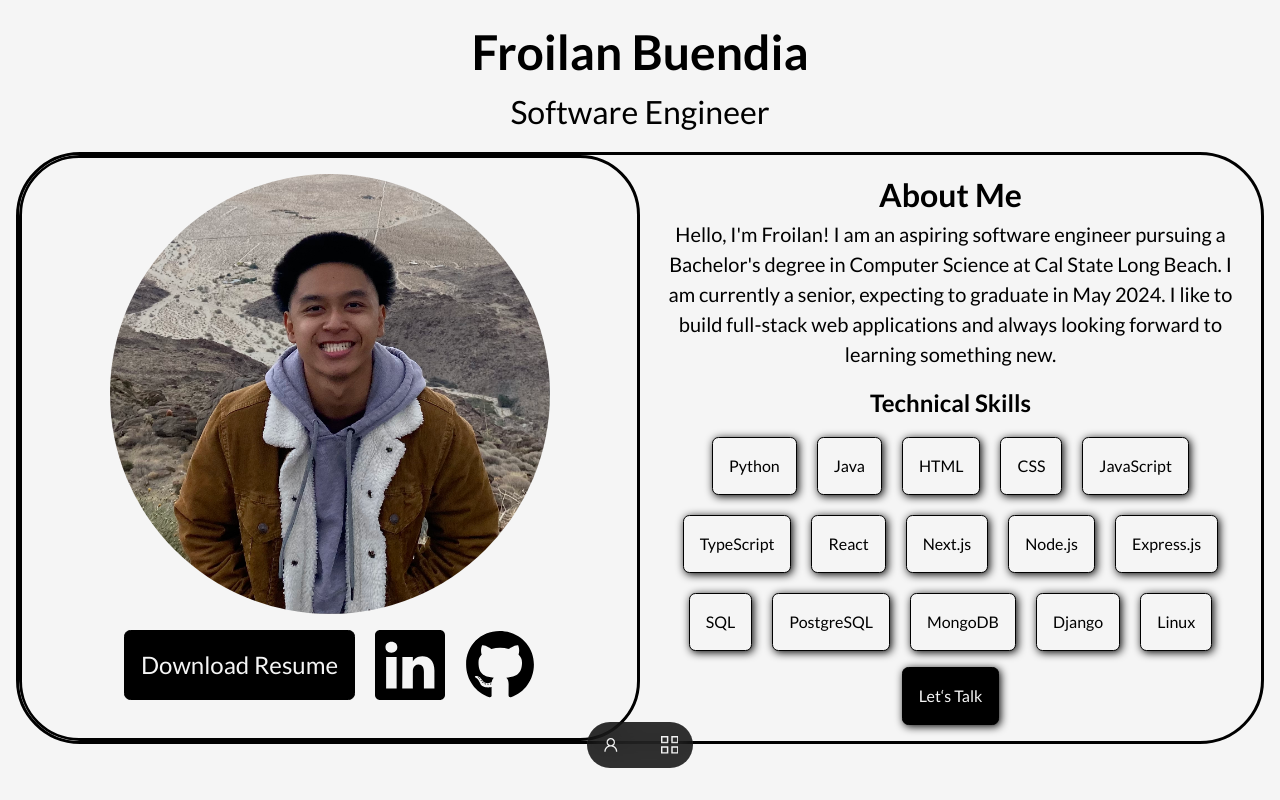
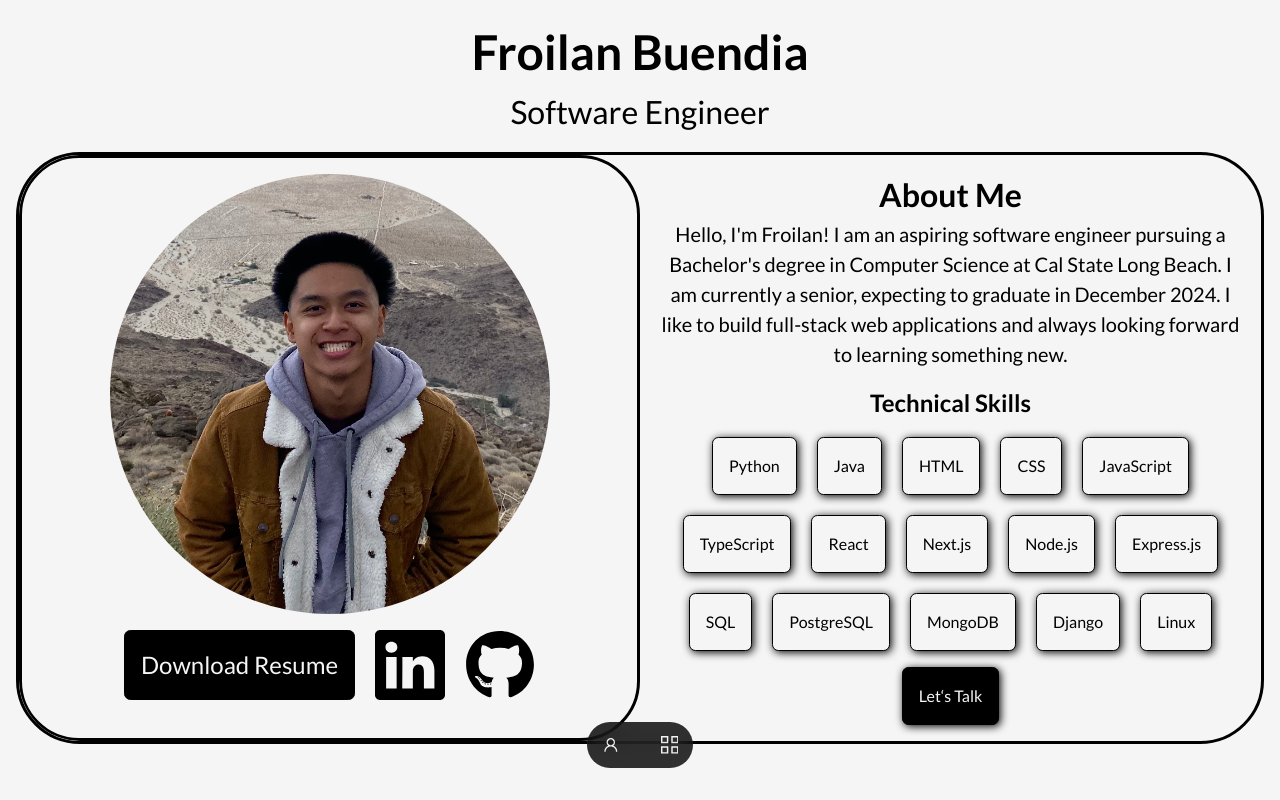
Before and after one commit to froilanbuendia/froilanbuendia, a Next.js app in the folder frontend/: page / in a window 1280 px wide. Shown: the top 800 px of the page. Built offline with nearby package versions, Linux system fonts and the light colour scheme.

Commit message:
changed grad date

```diff
--- a/frontend/app/sections/header/about/About.tsx
+++ b/frontend/app/sections/header/about/About.tsx
@@ -41,8 +41,8 @@ export default function About() {
         <div className={AboutCSS.aboutText}>
           Hello, I&apos;m Froilan! I am an aspiring software engineer pursuing a
           Bachelor&apos;s degree in Computer Science at Cal State Long Beach. I
-          am currently a senior, expecting to graduate in May 2024. I like to
-          build full-stack web applications and always looking forward to
+          am currently a senior, expecting to graduate in December 2024. I like
+          to build full-stack web applications and always looking forward to
           learning something new.
         </div>
         <div className={AboutCSS.techSkills}>
```
